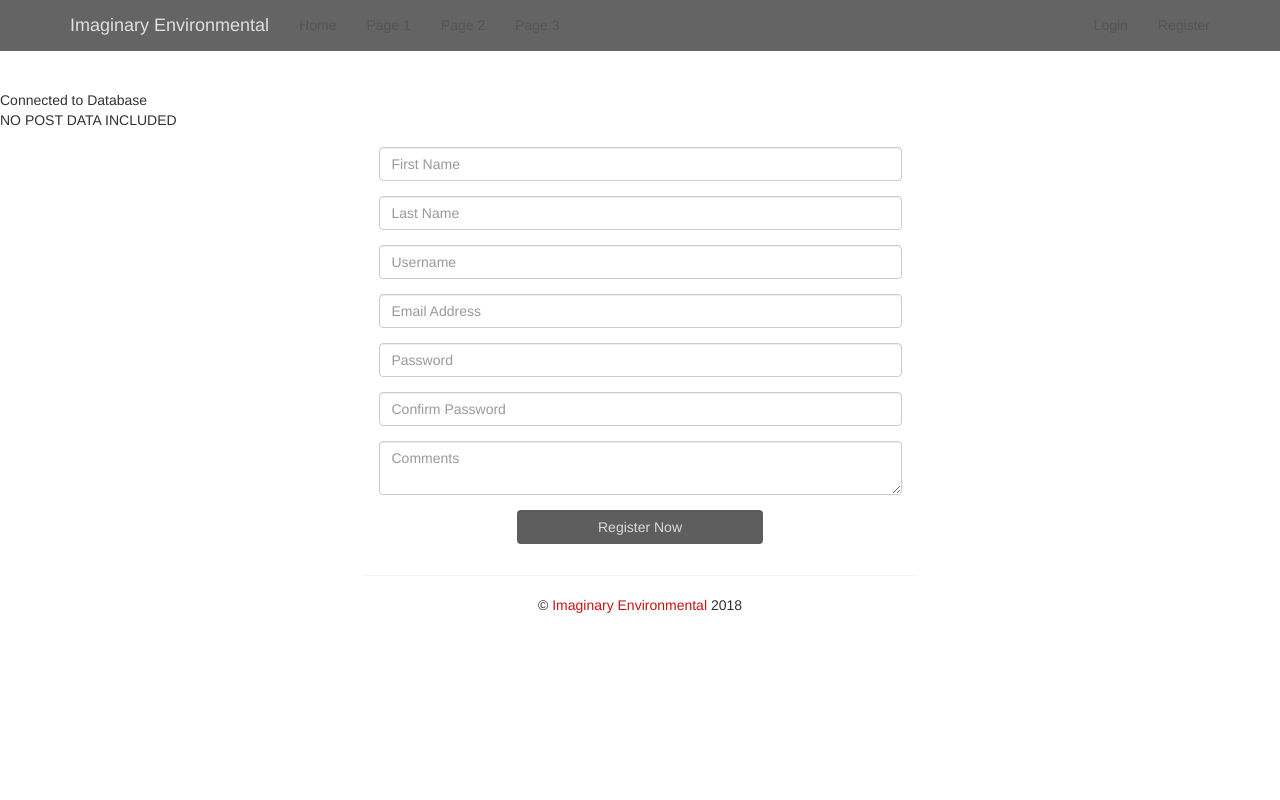
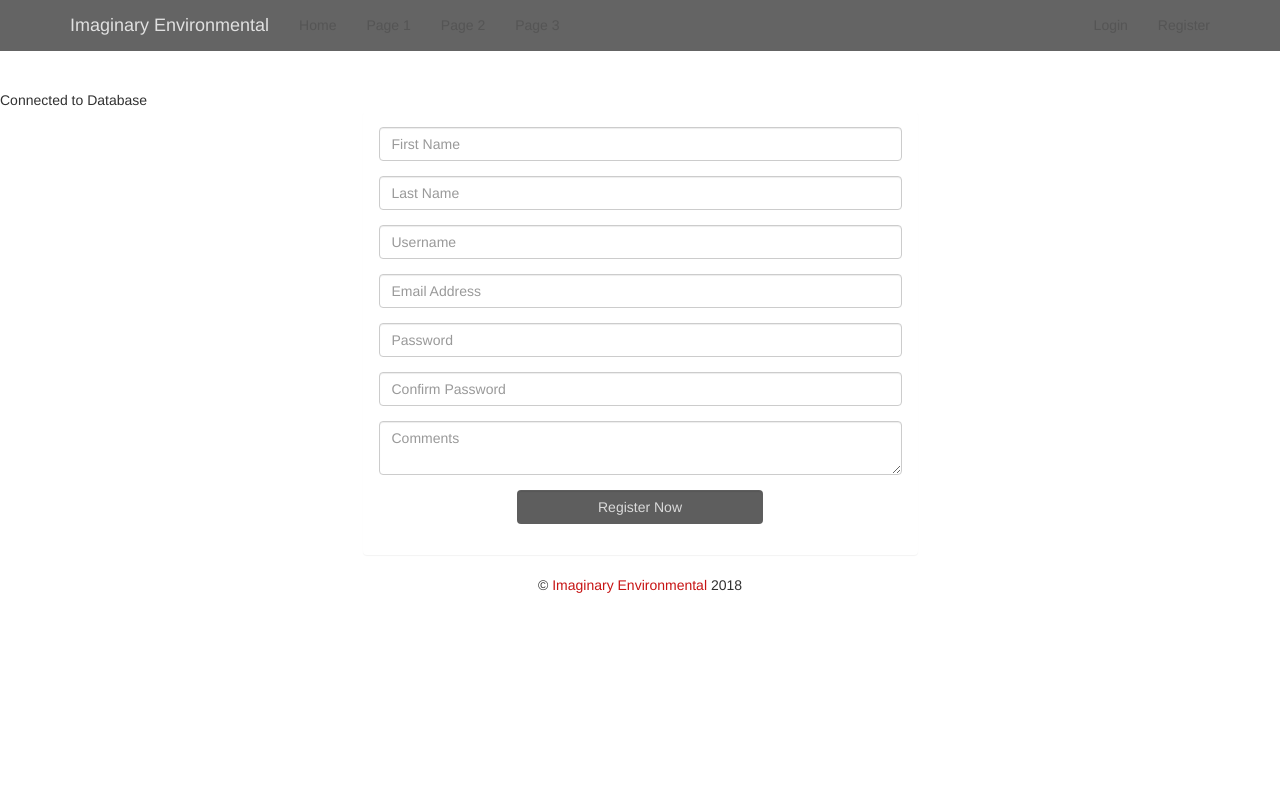
Before and after one commit to hmalindu1/agri_cms, a PHP site: page /register.php in a window 1280 px wide. Run offline with PHP 8.4, Linux system fonts and the light colour scheme; some libraries are stand-ins or nearby versions.

Commit message:
commented out all the "echo"s

```diff
--- a/register.php
+++ b/register.php
@@ -8,10 +8,10 @@ if ($_SERVER['REQUEST_METHOD'] == "POST") {
         $stmnt->execute($user_data);
         echo "User Entered into data base";
     } catch (PDOException $e) {
-        echo "Error: " . $e->getMessage();
+        // echo "Error: " . $e->getMessage();
     }
 } else {
-    echo "NO POST DATA INCLUDED";
+    // echo "NO POST DATA INCLUDED";
 }
 ?>
 <!DOCTYPE html>
```
